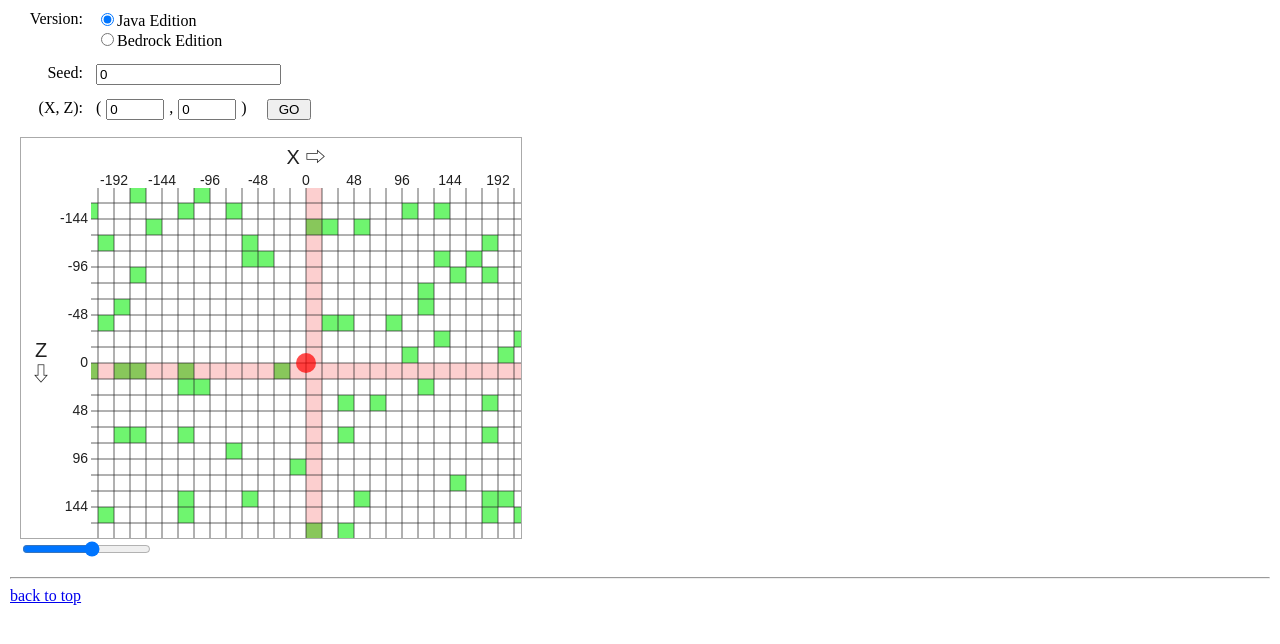
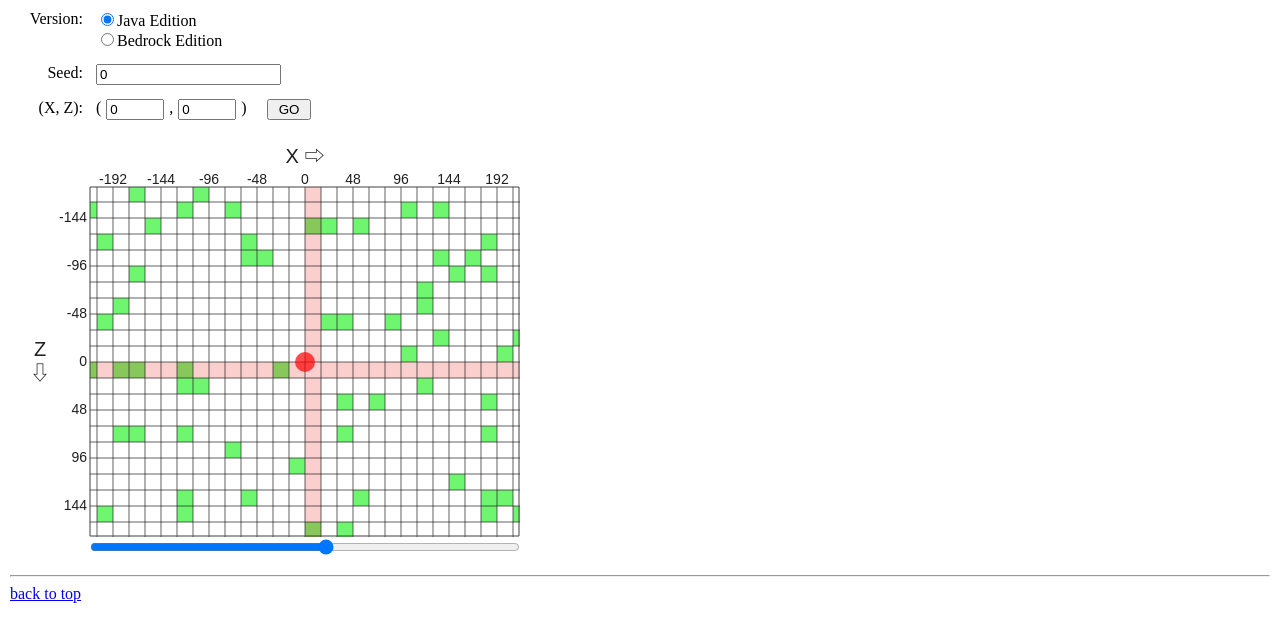
Before and after one commit to yo16/minecraft_slimechunk_finder, a React (Create React App) app in the folder app_slimechunk/: page / in a window 1280 px wide. Shown: the top 644 px of the page. Built offline with nearby package versions, Linux system fonts and the light colour scheme.

Commit message:
グラフの周囲の線、スライドバーの長さを調整

```diff
--- a/app_slimechunk/src/components/DraggableCanvas.tsx
+++ b/app_slimechunk/src/components/DraggableCanvas.tsx
@@ -316,13 +316,25 @@ export function DraggableCanvas({
                     );
                 }
             }
-            // 角
+
+            // 左上の空白
             context.beginPath();
             context.fillStyle = "rgb(255, 255, 255)";
             context.fillRect(
                 0, 0, GRAPH_OFFSET.x, GRAPH_OFFSET.y
             );
             context.fill();
+
+            // グラフ部を囲う
+            context.beginPath();
+            context.strokeStyle = "rgb(64, 64, 64)";
+            context.lineWidth = 1;
+            context.moveTo(GRAPH_OFFSET.x, GRAPH_OFFSET.y);
+            context.lineTo(canvas.width-1, GRAPH_OFFSET.y);
+            context.lineTo(canvas.width-1, canvas.height-1);
+            context.lineTo(GRAPH_OFFSET.x, canvas.height-1);
+            context.lineTo(GRAPH_OFFSET.x, GRAPH_OFFSET.y);
+            context.stroke();
         }
         draw();
 
@@ -503,7 +515,7 @@ export function DraggableCanvas({
                 ref={refCanvas}
                 width={500}
                 height={400}
-                style={{border: "1px solid #aaa"}}
+                style={{/* border: "1px solid #aaa" */}}
             />
             <input
                 type="range"
@@ -511,6 +523,7 @@ export function DraggableCanvas({
                 min={SLIDERRANGE_MM.min}
                 max={SLIDERRANGE_MM.max}
                 defaultValue={0}
+                style={{marginLeft: GRAPH_OFFSET.x, width: 500 - GRAPH_OFFSET.x}}
             />
         </div>
     )
```
